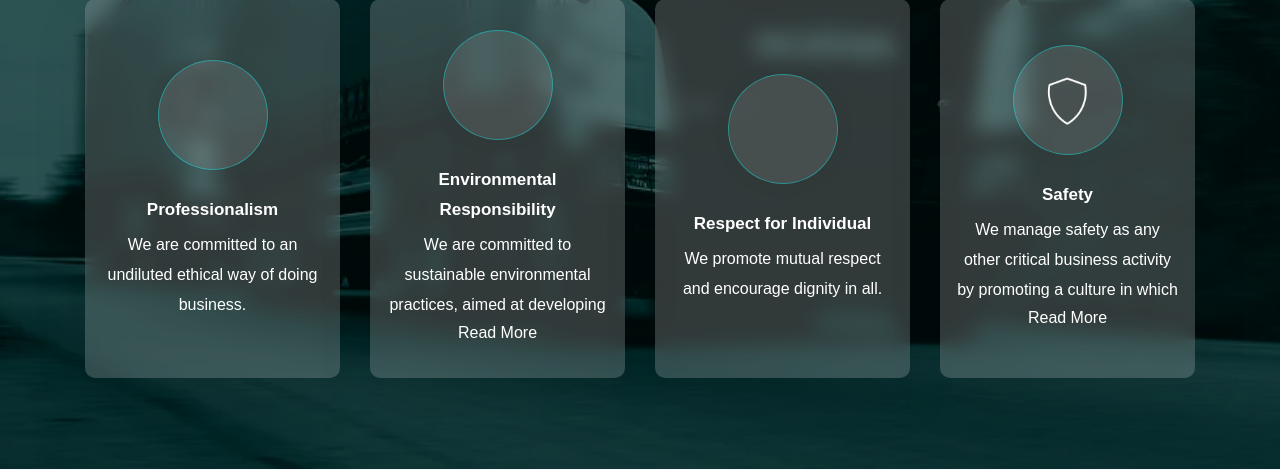
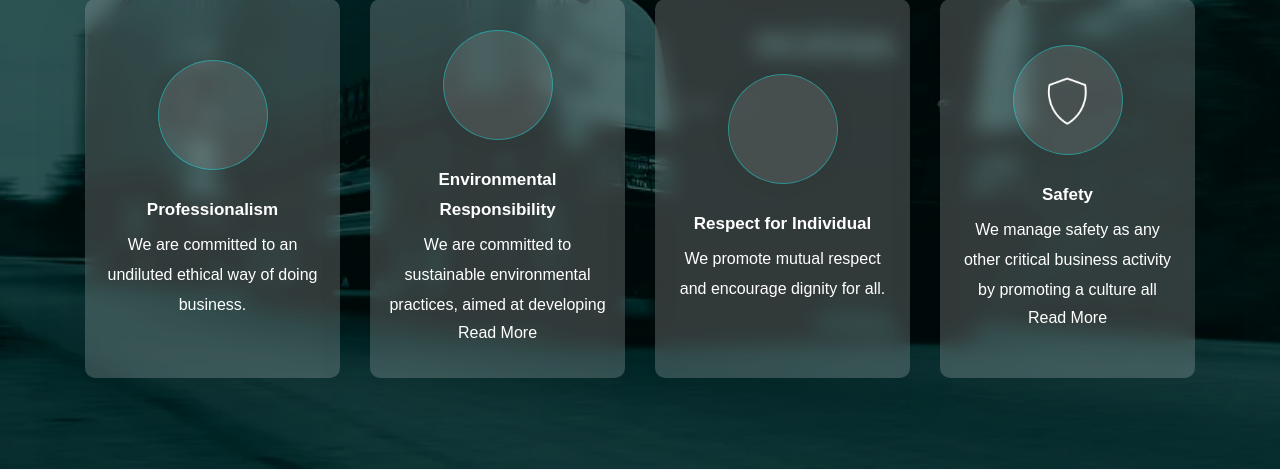
Before and after one commit to idongataide/tsl, a PHP site: template views/about-us.php in a window 1280 px wide. Shown: the part 2216-2686 px from the top of the page. Run offline with PHP 8.4, Linux system fonts and the light colour scheme; the template is opened without the code that fills it, so the values that code supplies are empty; some libraries are stand-ins or nearby versions; some web fonts are replaced.

Commit message:
first commit

```diff
--- a/views/layouts/core-values.php
+++ b/views/layouts/core-values.php
@@ -104,7 +104,7 @@
                             </div>
                             <div class="feature-box-content last-paragraph-no-margin">
                                 <span class="d-inline-block text-white fw-600 fs-17 mb-5px">Respect for Individual</span>
-                                <p class="text-white">We promote mutual respect and encourage dignity in all.</p>
+                                <p class="text-white">We promote mutual respect and encourage dignity for all.</p>
                             </div>
                             <div class="feature-box-overlay bg-very-light-gray"></div>
                         </div>
@@ -118,7 +118,7 @@
                             <div class="feature-box-content last-paragraph-no-margin">
                                 <span class="d-inline-block text-white fw-600 fs-17 mb-5px">Safety</span>
                                 <p class="text-white">We manage safety as any other critical business activity by
-                                    <span class="read-more-text"> promoting a culture in which all stakeholders are committed to.<span>
+                                    <span class="read-more-text"> promoting a culture all stakeholders are committed to.<span>
                                 </p>
                                 <span class="read-more">Read More</span>
                             </div>
```
